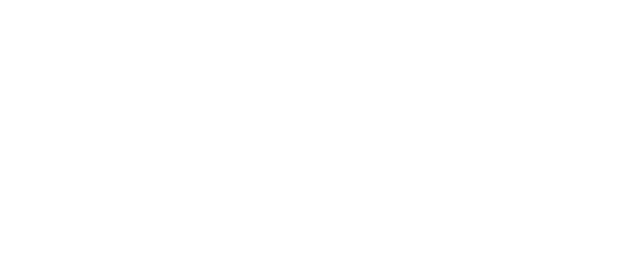
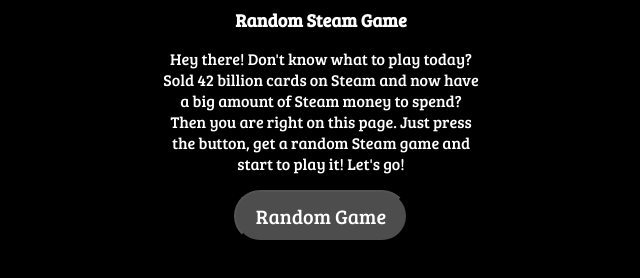
Before and after one commit to fetttobse/RandomSteamGame, a plain HTML site: page www/index.html in a window 1280 px wide. Shown: the whole page, without its empty margins (319-959 px from the left). Drawn offline with Linux system fonts and the light colour scheme.

Commit message:
Created html, css, js

```diff
--- a/www/css/index.css
+++ b/www/css/index.css
@@ -0,0 +1,34 @@
+body {
+    font-family: 'Bree Serif', serif;
+    background: #000000;
+    color: #FFFFFF;
+}
+
+#content {
+    margin: auto;
+    width: 25%;
+    text-align: center;
+}
+
+h1 {
+    margin: auto;
+    width: 25%;
+    text-align: center;
+    font-family: 'Bree Serif', serif;
+    font-size: large;
+}
+
+#randomBtn {
+    border-radius: 28px;
+    font-family: 'Bree Serif', serif;
+    color: #ffffff;
+    font-size: 20px;
+    background: #4d4d4d;
+    padding: 10px 20px 10px 20px;
+    text-decoration: none;
+}
+
+#randomBtn:hover {
+    background: #242424;
+    text-decoration: none;
+}
--- a/www/index.html
+++ b/www/index.html
@@ -2,9 +2,16 @@
 <html lang="en">
 <head>
     <meta charset="UTF-8">
-    <title>Title</title>
+    <title>Random Steam Game</title>
+    <link href="https://fonts.googleapis.com/css?family=Bree+Serif" rel="stylesheet">
+    <link href="../www/css/index.css" rel="stylesheet">
 </head>
 <body>
-
+    <h1>Random Steam Game</h1>
+    <div id="content">
+        <p>Hey there! Don't know what to play today? Sold 42 billion cards on Steam and now have a big amount of Steam money to spend? Then you are right on this page. Just press the button, get a random Steam game and start to play it! Let's go!</p>
+        <button id="randomBtn">Random Game</button>
+    </div>
+    <script rel="script" src="js/index.js"></script>
 </body>
 </html>
--- a/www/js/index.js
+++ b/www/js/index.js
@@ -1,3 +1,4 @@
-/**
- * Created by tobse on 08.12.2016.
- */
+document.getElementById("randomBtn").addEventListener("click", function () {
+    //On Click get random Steam Game
+    console.log("Button clicked");
+});
```
